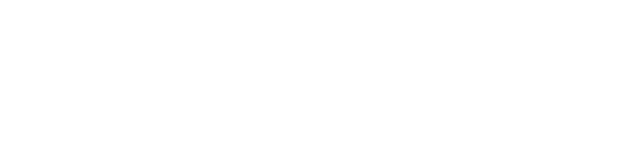
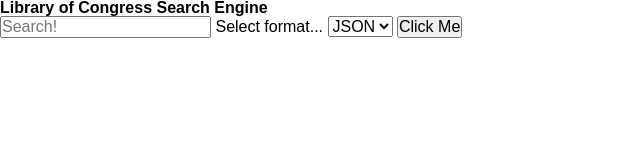
Before and after one commit to jeremiahthegreat1/example-collab, a plain HTML site: page index.html in a window 1280 px wide. Shown: the whole page, without its empty margins (0-640 px from the left). Drawn offline with Linux system fonts and the light colour scheme.

Commit message:
adding HTML shell

```diff
--- a/index.html
+++ b/index.html
@@ -2,16 +2,25 @@
 <html>
 
 <head>
-  <title>Demo</title>
+  <title>Library of Congress Search Engine</title>
   <meta charset="UTF-8" />
-
   <link rel="stylesheet" type="text/css" href="./assets/CSS/reset.css">
   <link rel="stylesheet" type="text/css" href="./assets/CSS/style.css" />
-
 </head>
 
 <body>
-
+<div class="form-box">
+  <h1>Library of Congress Search Engine</h1>
+  <form>
+    <input type="text" placeholder="Search!"></input>
+    <label>Select format...</label>
+    <select>
+      <option value="JSON">JSON</option>
+      <option value"YAML">YAML</option>
+    </select>
+    <button>Click Me</button>
+  </form>
+</div>
 </body>
 
 <script src="/assets/JS/script.js"></script>
```
